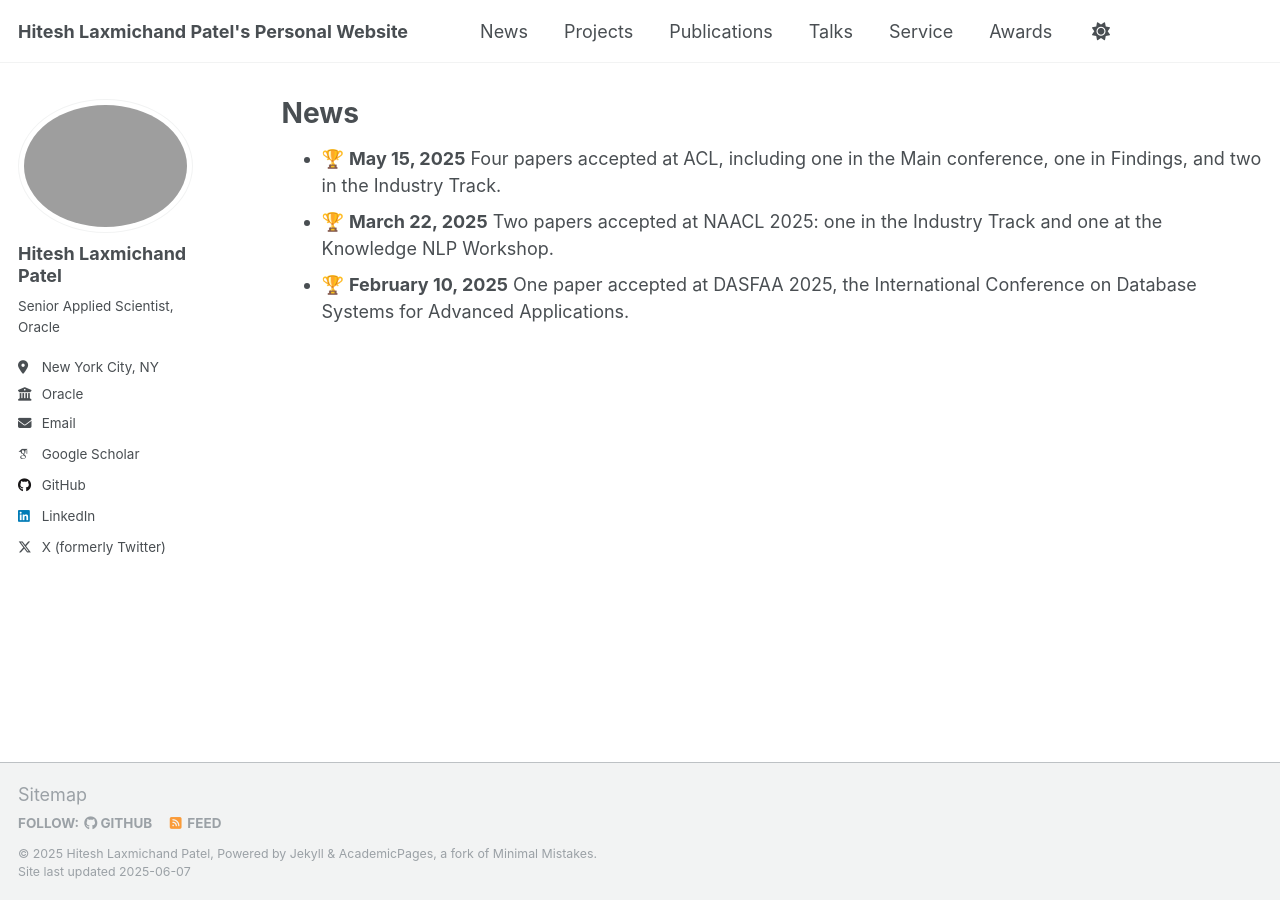
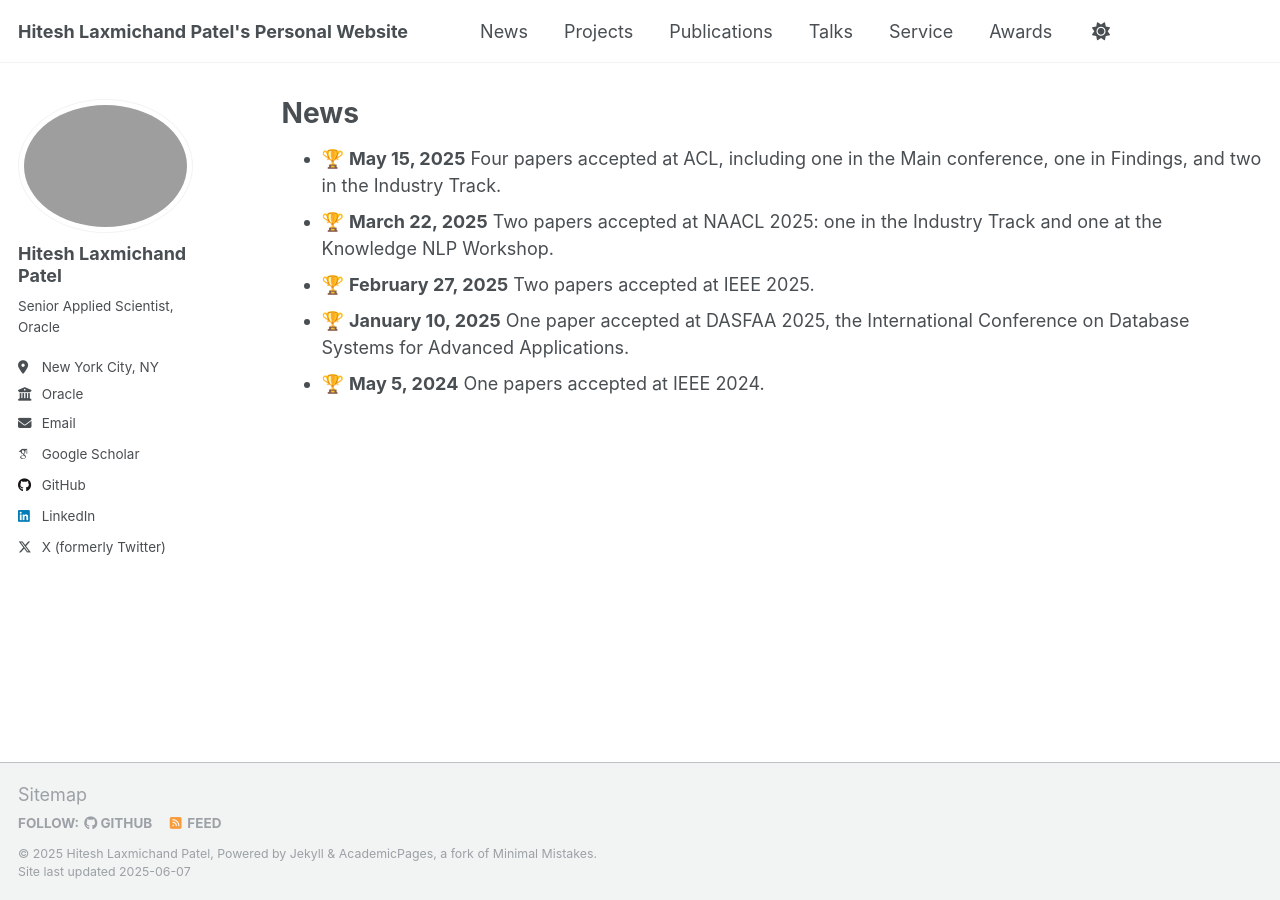
Before and after one commit to HITESHLPATEL/hiteshlpatel.github.io, a Jekyll site: the page built from _pages/news.md, in a window 1280 px wide. Built offline with Jekyll 4.4.1, drawn with Linux system fonts in a browser that asks for light colours; some web fonts are replaced.

Commit message:
Update news.md

```diff
--- a/_pages/news.md
+++ b/_pages/news.md
@@ -6,4 +6,6 @@ author_profile: true
 ---
 - 🏆 __May 15, 2025__ Four papers accepted at ACL, including one in the Main conference, one in Findings, and two in the Industry Track.
 - 🏆 __March 22, 2025__ Two papers accepted at NAACL 2025: one in the Industry Track and one at the Knowledge NLP Workshop.
-- 🏆 __February 10, 2025__ One paper accepted at DASFAA 2025, the International Conference on Database Systems for Advanced Applications.
+- 🏆 __February 27, 2025__ Two papers accepted at IEEE 2025.
+- 🏆 __January 10, 2025__ One paper accepted at DASFAA 2025, the International Conference on Database Systems for Advanced Applications.
+- 🏆 __May 5, 2024__ One papers accepted at IEEE 2024.
```
